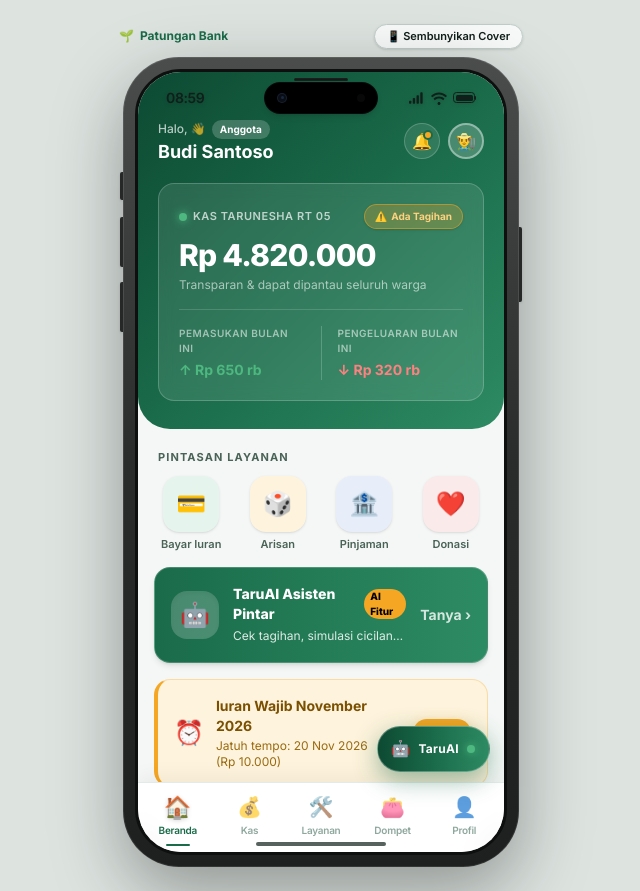
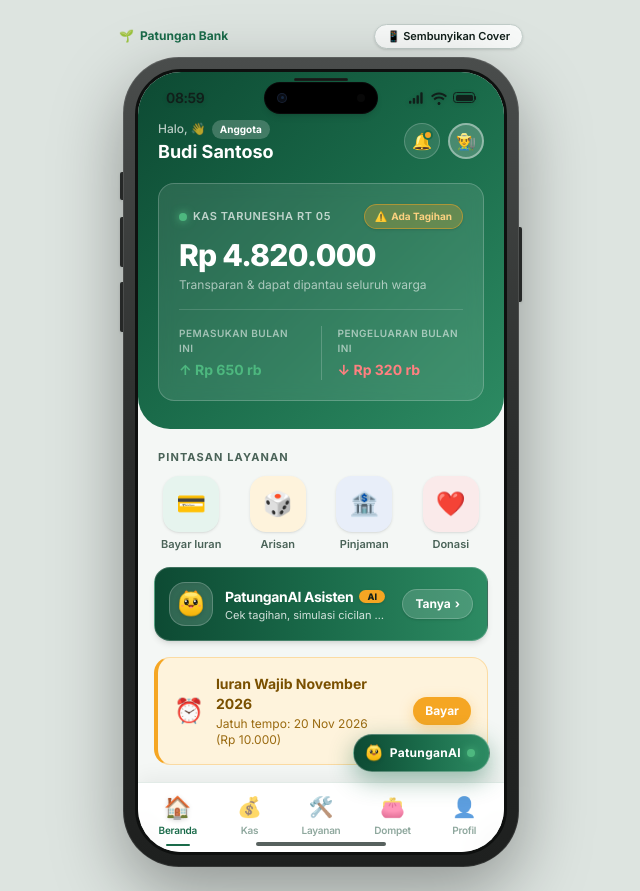
Before and after one commit to oiqs/patungan_bank, a React (Vite) app: page / in a window 1280 px wide. Shown: the whole page, without its empty margins (319-959 px from the left). Built offline with nearby package versions, Linux system fonts and the light colour scheme.

Commit message:
feat: tambahkan komponen avatar Nailong pada AI assistant dan beranda

```diff
--- a/src/components/AIAssistantModal.jsx
+++ b/src/components/AIAssistantModal.jsx
@@ -2,6 +2,7 @@ import { useState, useRef, useEffect } from 'react'
 import { useNavigate } from 'react-router-dom'
 import { rp, shortRp } from '../lib/format'
 import { useBankStore } from '../store/useBankStore'
+import NailongAvatar from './NailongAvatar'
 
 export default function AIAssistantModal({ isOpen, onClose }) {
   const navigate = useNavigate()
@@ -23,7 +24,7 @@ export default function AIAssistantModal({ isOpen, onClose }) {
     {
       id: 'm1',
       sender: 'ai',
-      text: `Halo ${currentUser.nama}! 👋 Saya Asisten AI Tarunesha. Ada yang bisa saya bantu terkait tagihan iuran, kas RT, arisan, atau pembiayaan usaha tani?`,
+      text: `Halo ${currentUser.nama}! 👋 Aku PatunganAI, asisten pintar Patungan Bank Tarunesha. Ada yang bisa aku bantu seputar tagihan iuran, kas RT, arisan, atau pembiayaan usaha?`,
       time: 'Baru saja',
     }
   ])
@@ -176,15 +177,15 @@ export default function AIAssistantModal({ isOpen, onClose }) {
         {/* Header Asisten AI */}
         <div className="bg-gradient-to-r from-[#0D4A33] via-[#1A6B4A] to-[#2D8B63] px-5 py-4 text-white flex items-center justify-between shadow-md">
           <div className="flex items-center gap-3">
-            <div className="w-10 h-10 rounded-2xl bg-white/20 border border-white/30 flex items-center justify-center text-xl shadow-inner">
-              🤖
+            <div className="w-10 h-10 rounded-2xl bg-white/20 border border-white/30 flex items-center justify-center p-1 shadow-inner">
+              <NailongAvatar className="w-7 h-7" animated />
             </div>
             <div>
               <div className="flex items-center gap-1.5">
-                <h3 className="font-extrabold text-sm">TaruAI Asisten Pintar</h3>
+                <h3 className="font-extrabold text-sm">PatunganAI Asisten</h3>
                 <span className="w-2 h-2 rounded-full bg-[#4DB87F] animate-pulse" />
               </div>
-              <p className="text-[11px] text-white/80">AI Keuangan Komunitas Tarunesha</p>
+              <p className="text-[11px] text-white/80">Asisten Cerdas Keuangan Tarunesha</p>
             </div>
           </div>
           <button
@@ -249,8 +250,9 @@ export default function AIAssistantModal({ isOpen, onClose }) {
 
           {/* AI Typing indicator */}
           {isTyping && (
-            <div className="flex items-center gap-2 text-xs text-[#8FA89E] bg-white border border-[#E2EBE7] px-3.5 py-2.5 rounded-2xl rounded-tl-none w-28">
-              <span className="font-bold text-[#1A6B4A]">TaruAI</span>
+            <div className="flex items-center gap-2 text-xs text-[#8FA89E] bg-white border border-[#E2EBE7] px-3.5 py-2 rounded-2xl rounded-tl-none w-36 shadow-sm">
+              <NailongAvatar className="w-4 h-4" animated />
+              <span className="font-bold text-[#1A6B4A]">PatunganAI</span>
               <span className="flex gap-1 items-center">
                 <span className="w-1.5 h-1.5 bg-[#1A6B4A] rounded-full animate-bounce" />
                 <span className="w-1.5 h-1.5 bg-[#1A6B4A] rounded-full animate-bounce [animation-delay:0.2s]" />
--- /dev/null
+++ b/src/components/NailongAvatar.jsx
@@ -0,0 +1,114 @@
+export default function NailongAvatar({ className = "w-8 h-8", animated = false }) {
+  return (
+    <div className={`relative inline-flex items-center justify-center flex-shrink-0 select-none ${className}`}>
+      <svg
+        viewBox="0 0 100 100"
+        fill="none"
+        xmlns="http://www.w3.org/2000/svg"
+        className={`w-full h-full drop-shadow-sm ${animated ? 'animate-bounce' : ''}`}
+      >
+        <defs>
+          {/* Gradien Tubuh Nailong (Kuning Hangat Khas Nailong) */}
+          <linearGradient id="nailongYellow" x1="50" y1="12" x2="50" y2="92" gradientUnits="userSpaceOnUse">
+            <stop offset="0%" stopColor="#FFE054" />
+            <stop offset="60%" stopColor="#FFC820" />
+            <stop offset="100%" stopColor="#F5B208" />
+          </linearGradient>
+
+          {/* Gradien Tanduk Oranye Lembut */}
+          <linearGradient id="nailongHorn" x1="0" y1="0" x2="0" y2="1">
+            <stop offset="0%" stopColor="#FF8B1F" />
+            <stop offset="100%" stopColor="#FFAE33" />
+          </linearGradient>
+
+          {/* Gradien Bayangan Pipi */}
+          <radialGradient id="nailongBlush" cx="50%" cy="50%" r="50%">
+            <stop offset="0%" stopColor="#FF6B7A" stopOpacity="0.8" />
+            <stop offset="100%" stopColor="#FF6B7A" stopOpacity="0" />
+          </radialGradient>
+        </defs>
+
+        {/* ── TANDUK KIRI NAILONG ── */}
+        <path
+          d="M 33 26 C 26 13, 38 6, 42 19 Z"
+          fill="url(#nailongHorn)"
+          stroke="#E69000"
+          strokeWidth="1.5"
+          strokeLinejoin="round"
+        />
+
+        {/* ── TANDUK KANAN NAILONG ── */}
+        <path
+          d="M 67 26 C 74 13, 62 6, 58 19 Z"
+          fill="url(#nailongHorn)"
+          stroke="#E69000"
+          strokeWidth="1.5"
+          strokeLinejoin="round"
+        />
+
+        {/* ── KEPALA GULANG & PIPI GEMOY NAILONG (PEAR SHAPE) ── */}
+        <path
+          d="M 50 16
+             C 72 16, 84 28, 85 45
+             C 86 60, 88 66, 82 76
+             C 76 86, 65 91, 50 91
+             C 35 91, 24 86, 18 76
+             C 12 66, 14 60, 15 45
+             C 16 28, 28 16, 50 16 Z"
+          fill="url(#nailongYellow)"
+          stroke="#E5A600"
+          strokeWidth="2.2"
+        />
+
+        {/* Highlight Kilau Lembut di Dahi */}
+        <ellipse cx="50" cy="24" rx="20" ry="6" fill="#FFF294" opacity="0.6" />
+
+        {/* ── ALIS MATA GEMOY ── */}
+        <path d="M 30 38 Q 36 34 42 37" stroke="#8C5800" strokeWidth="2" strokeLinecap="round" />
+        <path d="M 58 37 Q 64 34 70 38" stroke="#8C5800" strokeWidth="2" strokeLinecap="round" />
+
+        {/* ── MATA KIRI (BESAR & BERSINAR) ── */}
+        <ellipse cx="36" cy="48" rx="7" ry="9" fill="#1A1814" />
+        <circle cx="34" cy="44.5" r="3.2" fill="#FFFFFF" />
+        <circle cx="38" cy="51" r="1.3" fill="#FFFFFF" />
+
+        {/* ── MATA KANAN (BESAR & BERSINAR) ── */}
+        <ellipse cx="64" cy="48" rx="7" ry="9" fill="#1A1814" />
+        <circle cx="62" cy="44.5" r="3.2" fill="#FFFFFF" />
+        <circle cx="66" cy="51" r="1.3" fill="#FFFFFF" />
+
+        {/* ── HIDUNG (DUA TITIK IMUT) ── */}
+        <circle cx="47" cy="53.5" r="1.2" fill="#A86B00" />
+        <circle cx="53" cy="53.5" r="1.2" fill="#A86B00" />
+
+        {/* ── PIPI MERONA MERAH MUDA (BLUSH ON) ── */}
+        <ellipse cx="23" cy="59" rx="6.5" ry="4.2" fill="url(#nailongBlush)" />
+        <ellipse cx="77" cy="59" rx="6.5" ry="4.2" fill="url(#nailongBlush)" />
+
+        {/* ── SENYUM CERIA DENGAN LIDAH GEMOY ── */}
+        {/* Mulut luar */}
+        <path
+          d="M 41 58 Q 50 71 59 58 Z"
+          fill="#8A1723"
+          stroke="#5C0D16"
+          strokeWidth="1.2"
+          strokeLinejoin="round"
+        />
+        {/* Lidah pink */}
+        <path
+          d="M 44.5 63 Q 50 59 55.5 63 Q 50 70 44.5 63 Z"
+          fill="#FF7E98"
+        />
+
+        {/* Garis bibir atas */}
+        <path
+          d="M 39 58 Q 45 61 50 58 Q 55 61 61 58"
+          stroke="#7A4D00"
+          strokeWidth="1.6"
+          strokeLinecap="round"
+          fill="none"
+        />
+      </svg>
+    </div>
+  )
+}
--- a/src/components/PhoneMockup.jsx
+++ b/src/components/PhoneMockup.jsx
@@ -2,6 +2,7 @@ import { useState, useEffect } from 'react'
 import { useLocation, useNavigate } from 'react-router-dom'
 import { useBankStore } from '../store/useBankStore'
 import AIAssistantModal from './AIAssistantModal'
+import NailongAvatar from './NailongAvatar'
 
 export default function PhoneMockup({ children }) {
   const [useFrame, setUseFrame] = useState(true)
@@ -110,15 +111,15 @@ export default function PhoneMockup({ children }) {
               <div className="w-full h-[100dvh] sm:h-[780px] bg-[#F4F7F5] relative select-text flex flex-col overflow-hidden">
                 {children}
 
-                {/* ════ ELEVATED FLOATING TARUAI BUTTON (ALWAYS PINNED ABOVE BOTTOM NAV) ════ */}
+                {/* ════ ELEVATED FLOATING PATUNGANAI BUTTON (ALWAYS PINNED ABOVE BOTTOM NAV) ════ */}
                 {!isDedicatedAiPage && (
                   <button
                     onClick={openAiModal}
-                    className="absolute bottom-[80px] right-3.5 z-50 bg-gradient-to-r from-[#0D4A33] via-[#1A6B4A] to-[#2D8B63] text-white pl-3 pr-3.5 py-2.5 rounded-full shadow-[0_8px_25px_rgba(26,107,74,0.45)] flex items-center gap-2 text-xs font-bold active:scale-90 transition-all border border-white/30 backdrop-blur-sm hover:scale-105"
-                    title="Buka Asisten Pintar TaruAI"
+                    className="absolute bottom-[80px] right-3.5 z-50 bg-gradient-to-r from-[#0D4A33] via-[#1A6B4A] to-[#2D8B63] text-white pl-2.5 pr-3.5 py-2 rounded-full shadow-[0_8px_25px_rgba(26,107,74,0.45)] flex items-center gap-1.5 text-xs font-bold active:scale-90 transition-all border border-white/30 backdrop-blur-sm hover:scale-105"
+                    title="Buka Asisten Pintar PatunganAI"
                   >
-                    <span className="text-base animate-bounce">🤖</span>
-                    <span className="tracking-wide">TaruAI</span>
+                    <NailongAvatar className="w-5 h-5" animated />
+                    <span className="tracking-wide">PatunganAI</span>
                     <span className="w-2 h-2 rounded-full bg-[#4DB87F] shadow-[0_0_8px_#4DB87F]" />
                   </button>
                 )}
@@ -140,10 +141,10 @@ export default function PhoneMockup({ children }) {
           {!isDedicatedAiPage && (
             <button
               onClick={openAiModal}
-              className="absolute bottom-[80px] right-3.5 z-50 bg-gradient-to-r from-[#0D4A33] via-[#1A6B4A] to-[#2D8B63] text-white pl-3 pr-3.5 py-2.5 rounded-full shadow-[0_8px_25px_rgba(26,107,74,0.45)] flex items-center gap-2 text-xs font-bold active:scale-90 transition-all border border-white/30 backdrop-blur-sm hover:scale-105"
+              className="absolute bottom-[80px] right-3.5 z-50 bg-gradient-to-r from-[#0D4A33] via-[#1A6B4A] to-[#2D8B63] text-white pl-2.5 pr-3.5 py-2 rounded-full shadow-[0_8px_25px_rgba(26,107,74,0.45)] flex items-center gap-1.5 text-xs font-bold active:scale-90 transition-all border border-white/30 backdrop-blur-sm hover:scale-105"
             >
-              <span className="text-base animate-bounce">🤖</span>
-              <span>TaruAI</span>
+              <NailongAvatar className="w-5 h-5" animated />
+              <span>PatunganAI</span>
               <span className="w-2 h-2 rounded-full bg-[#4DB87F] shadow-[0_0_8px_#4DB87F]" />
             </button>
           )}
--- a/src/pages/Beranda.jsx
+++ b/src/pages/Beranda.jsx
@@ -2,6 +2,7 @@ import { useNavigate } from 'react-router-dom'
 import { rp, shortRp } from '../lib/format'
 import Card from '../components/Card'
 import Button from '../components/Button'
+import NailongAvatar from '../components/NailongAvatar'
 import { useBankStore } from '../store/useBankStore'
 
 export default function Beranda() {
@@ -149,23 +150,26 @@ export default function Beranda() {
         {/* ── FITUR AI ASSISTANT CARD (HIGHLIGHT DOSEN) ── */}
         <div
           onClick={() => navigate('/ai-asisten')}
-          className="bg-gradient-to-r from-[#1A6B4A] via-[#237c56] to-[#2D8B63] rounded-2xl p-4 text-white flex items-center gap-3.5 cursor-pointer active:scale-98 transition-all shadow-md border border-white/20"
+          className="bg-gradient-to-r from-[#0D4A33] via-[#1A6B4A] to-[#2D8B63] rounded-2xl p-3.5 text-white flex items-center gap-3 cursor-pointer active:scale-98 transition-all shadow-md border border-white/20"
         >
-          <div className="w-12 h-12 rounded-2xl bg-white/20 flex items-center justify-center text-2xl flex-shrink-0 shadow-inner">
-            🤖
+          <div className="w-11 h-11 rounded-2xl bg-white/15 flex items-center justify-center p-1.5 flex-shrink-0 shadow-inner border border-white/20">
+            <NailongAvatar className="w-8 h-8" animated />
           </div>
           <div className="flex-1 min-w-0">
-            <div className="flex items-center gap-2">
-              <span className="font-extrabold text-sm">TaruAI Asisten Pintar</span>
-              <span className="text-[10px] bg-[#F5A623] text-black font-extrabold px-1.5 py-0.2 rounded-full">
-                AI Fitur
+            <div className="flex items-center gap-1.5 mb-0.5">
+              <span className="font-bold text-sm text-white tracking-tight">PatunganAI Asisten</span>
+              <span className="text-[9px] bg-[#F5A623] text-[#111F1A] font-extrabold px-2 py-0.5 rounded-full whitespace-nowrap leading-none shadow-sm">
+                AI
               </span>
             </div>
-            <p className="text-xs text-white/85 mt-0.5 leading-relaxed truncate">
-              Cek tagihan, simulasi cicilan tani & ringkas kas otomatis
+            <p className="text-[11px] text-white/80 leading-tight truncate">
+              Cek tagihan, simulasi cicilan & ringkas kas
             </p>
           </div>
-          <span className="text-white/80 font-bold text-sm">Tanya ›</span>
+          <div className="flex-shrink-0 bg-white/15 hover:bg-white/25 border border-white/20 rounded-full px-3 py-1.5 text-xs font-bold flex items-center gap-1 text-white shadow-sm active:scale-95 transition-all">
+            <span>Tanya</span>
+            <span className="text-xs">›</span>
+          </div>
         </div>
 
         {/* ── ALERT TAGIHAN JATUH TEMPO ── */}
--- a/src/pages/ai/AsistenAI.jsx
+++ b/src/pages/ai/AsistenAI.jsx
@@ -3,6 +3,7 @@ import { useNavigate } from 'react-router-dom'
 import { rp, shortRp } from '../../lib/format'
 import Card from '../../components/Card'
 import Button from '../../components/Button'
+import NailongAvatar from '../../components/NailongAvatar'
 import { useBankStore } from '../../store/useBankStore'
 
 export default function AsistenAI() {
@@ -24,7 +25,7 @@ export default function AsistenAI() {
     {
       id: 'm1',
       sender: 'ai',
-      text: `Halo ${currentUser.nama}! 👋 Saya Asisten AI Tarunesha. Saya siap membantu Anda mengecek tagihan iuran, menghitung simulasi pinjaman pertanian, memantau transparansi kas RT, atau jadwal arisan.`,
+      text: `Halo ${currentUser.nama}! 👋 Aku PatunganAI, asisten pintar Patungan Bank Tarunesha. Aku siap membantu Anda mengecek tagihan iuran, menghitung simulasi pinjaman, memantau transparansi kas RT, atau jadwal arisan!`,
       time: '12:00',
     }
   ])
@@ -166,18 +167,20 @@ export default function AsistenAI() {
   return (
     <div className="no-scrollbar overflow-y-auto min-h-screen bg-[#F4F7F5] flex flex-col pt-12 pb-24">
       {/* Top Header */}
-      <div className="bg-white px-5 py-4 border-b border-[#E2EBE7] flex items-center gap-3 sticky top-0 z-10">
-        <button onClick={() => navigate(-1)} className="text-[#1A6B4A] font-bold active:scale-95 transition-transform">←</button>
+      <div className="bg-white px-5 py-3.5 border-b border-[#E2EBE7] flex items-center gap-3 sticky top-0 z-10 shadow-sm">
+        <button onClick={() => navigate(-1)} className="text-[#1A6B4A] font-bold text-lg active:scale-95 transition-transform">←</button>
         <div className="flex-1 min-w-0">
           <div className="flex items-center gap-2">
-            <h1 className="text-[#111F1A] font-extrabold text-base">TaruAI Asisten Warga</h1>
+            <h1 className="text-[#111F1A] font-extrabold text-base">PatunganAI Asisten</h1>
             <span className="text-[10px] font-bold bg-[#E6F4EE] text-[#1A6B4A] px-2 py-0.5 rounded-full">
               Online
             </span>
           </div>
           <p className="text-[11px] text-[#8FA89E]">Asisten Cerdas Keuangan & Gotong Royong</p>
         </div>
-        <span className="text-2xl">🤖</span>
+        <div className="w-9 h-9 rounded-2xl bg-[#FEF3DC] border border-[#F5A623]/30 flex items-center justify-center p-1 shadow-sm">
+          <NailongAvatar className="w-7 h-7" animated />
+        </div>
       </div>
 
       {/* Prompts Bar */}
@@ -233,8 +236,9 @@ export default function AsistenAI() {
         ))}
 
         {isTyping && (
-          <div className="flex items-center gap-2 text-xs text-[#8FA89E] bg-white border border-[#E2EBE7] px-3.5 py-2.5 rounded-2xl rounded-tl-none w-28">
-            <span className="font-bold text-[#1A6B4A]">TaruAI</span>
+          <div className="flex items-center gap-2 text-xs text-[#8FA89E] bg-white border border-[#E2EBE7] px-3.5 py-2 rounded-2xl rounded-tl-none w-36 shadow-sm">
+            <NailongAvatar className="w-4 h-4" animated />
+            <span className="font-bold text-[#1A6B4A]">PatunganAI</span>
             <span className="flex gap-1 items-center">
               <span className="w-1.5 h-1.5 bg-[#1A6B4A] rounded-full animate-bounce" />
               <span className="w-1.5 h-1.5 bg-[#1A6B4A] rounded-full animate-bounce [animation-delay:0.2s]" />
```
